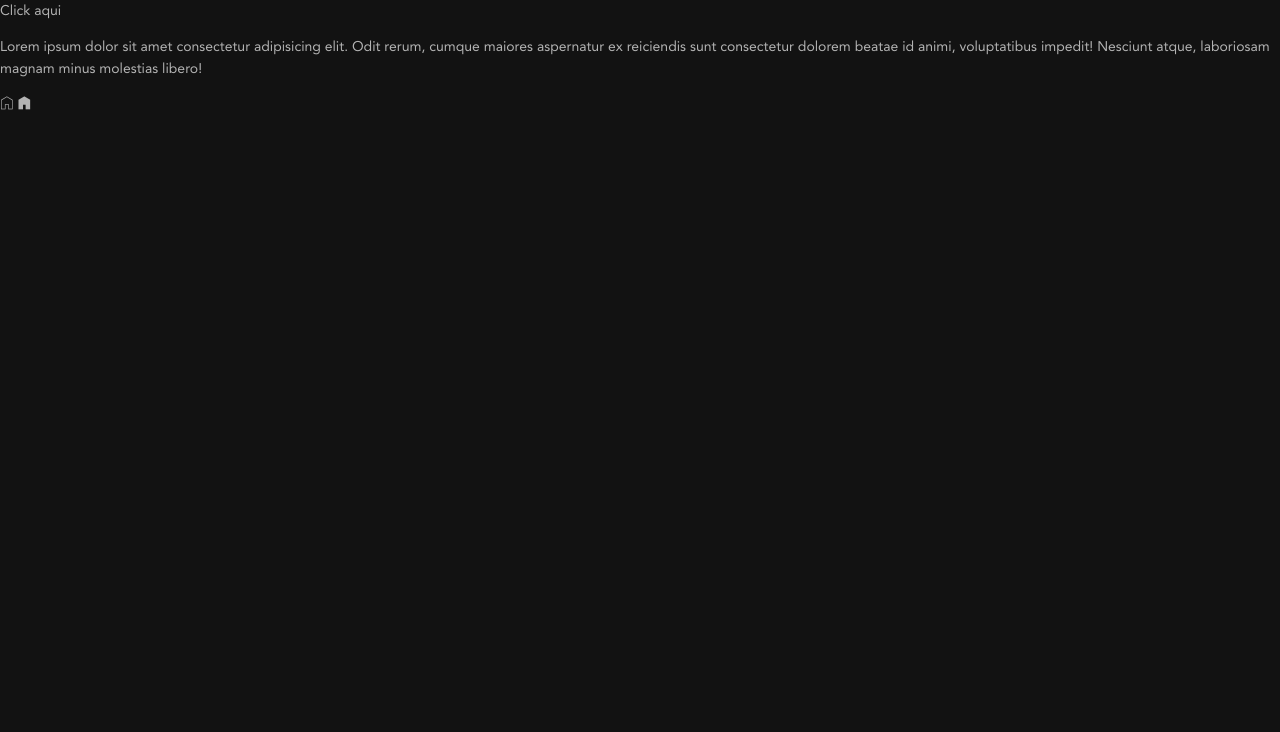
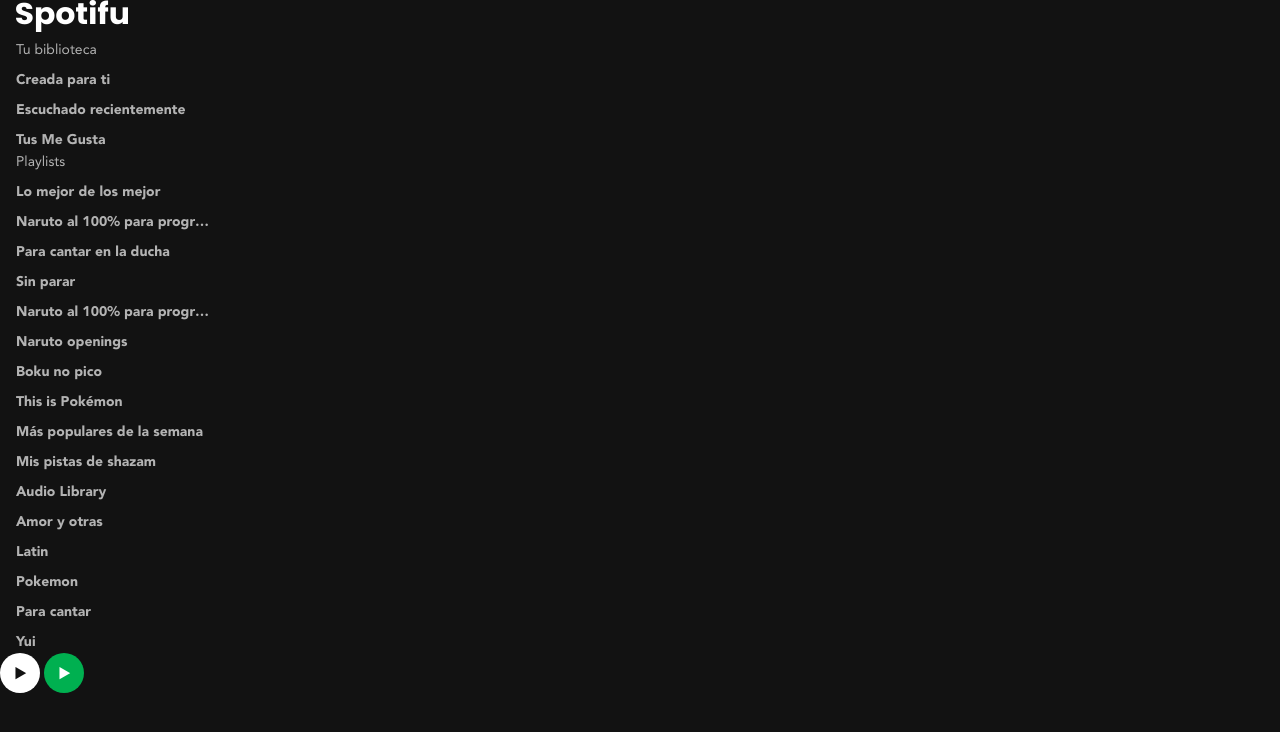
Before and after one commit to paul1n4/spotifu, a plain HTML site: page index.html in a window 1280 px wide. Drawn offline with Linux system fonts and the light colour scheme; files whose address does not match are found by name.

Commit message:
Creating list menu

```diff
--- /dev/null
+++ b/css/button-icon.css
@@ -0,0 +1,33 @@
+.buttonIcon {
+  inline-size: 2.5rem;
+  block-size: 2.5rem;
+  background: transparent;
+  border-radius: 50%;
+  border: none;
+  cursor: pointer;
+  color: var(--gray10);
+}
+
+.buttonIcon.is-white {
+  background: var(--white);
+  color: var(--gray50);
+}
+
+.buttonIcon.is-primary {
+  background: var(--primary);
+  color: var(--white);
+}
+
+.buttonIcon .icon-play {
+  position: relative;
+  left: 1px;
+  top: 1px;
+}
+
+.buttonIcon:active {
+  transform: scale(.95);
+}
+
+.buttonIcon:hover:is([class*='is-']) {
+  box-shadow: 0 8px 8px rgba(0, 0, 0, .3);
+}
--- a/css/index.css
+++ b/css/index.css
@@ -2,6 +2,9 @@
 @import './fonts.css';
 @import './body.css';
 @import './link.css';
+@import './button-icon.css';
+@import './logo.css';
+@import './list.css';
 
 :root {
   --primary: #00B050;
--- /dev/null
+++ b/css/list.css
@@ -0,0 +1,32 @@
+.list {
+  padding-inline-start: 1rem;
+  padding-inline-end: 1rem;
+}
+
+.list-title {
+  font: var(--baseFont);
+  margin-block-start: 0;
+  margin-block-end: .5rem;
+}
+
+.list-content {
+  padding: 0;
+  margin: 0;
+  list-style: none;
+  display: flex;
+  flex-direction: column;
+  gap: .5rem;
+}
+
+.list-item {
+  /* margin-block-end: .5rem; */
+}
+
+/* .list-item:last-child {
+  margin-block-end: 0;
+} */
+
+.list-item a {
+  font: var(--baseFontBold);
+  transition: color .2s;
+}
--- /dev/null
+++ b/css/logo.css
@@ -0,0 +1,9 @@
+.logo {
+  padding-inline-start: 1rem;
+  padding-inline-end: 1rem;
+}
+
+.logo-image {
+  inline-size: 7rem;
+  block-size: 2rem;
+}
--- a/index.html
+++ b/index.html
@@ -8,9 +8,87 @@
   <title>Spotify</title>
 </head>
 <body class="body">
-  <a href="#" class="link">Click aqui</a>
-  <p>Lorem ipsum dolor sit amet consectetur adipisicing elit. Odit rerum, cumque maiores aspernatur ex reiciendis sunt consectetur dolorem beatae id animi, voluptatibus impedit! Nesciunt atque, laboriosam magnam minus molestias libero!</p>
-  <i class="icon-home"></i>
-  <i class="icon-homeActive"></i>
+  <header class="logo">
+    <a href="/" aria-current="page">
+      <img src="./images/spotifu-logo.png" class="logo-image" width="112" height="32" alt="Logo de Spotifu">
+    </a>
+  </header>
+
+  <nav class="list" aria-labelledby="library-navigation">
+    <h2 class="list-title" id="library-navigation">Tu biblioteca</h2>
+    <ul class="list-content">
+      <li class="list-item">
+        <a href="#" class="link">Creada para ti</a>
+      </li>
+      <li class="list-item">
+        <a href="#" class="link">Escuchado recientemente</a>
+      </li>
+      <li class="list-item">
+        <a href="#" class="link">Tus Me Gusta</a>
+      </li>
+    </ul>
+  </nav>
+
+  <nav class="list" aria-labelledby="playlist-navigation">
+    <h2 class="list-title" id="playlist-navigation">Playlists</h2>
+    <ul class="list-content">
+      <li class="list-item">
+        <a href="#" class="link">Lo mejor de los mejor</a>
+      </li>
+      <li class="list-item">
+        <a href="#" class="link">Naruto al 100% para progr…</a>
+      </li>
+      <li class="list-item">
+        <a href="#" class="link">Para cantar en la ducha</a>
+      </li>
+      <li class="list-item">
+        <a href="#" class="link">Sin parar</a>
+      </li>
+      <li class="list-item">
+        <a href="#" class="link">Naruto al 100% para progr…</a>
+      </li>
+      <li class="list-item">
+        <a href="#" class="link">Naruto openings</a>
+      </li>
+      <li class="list-item">
+        <a href="#" class="link">Boku no pico</a>
+      </li>
+      <li class="list-item">
+        <a href="#" class="link">This is Pokémon</a>
+      </li>
+      <li class="list-item">
+        <a href="#" class="link">Más populares de la semana</a>
+      </li>
+      <li class="list-item">
+        <a href="#" class="link">Mis pistas de shazam</a>
+      </li>
+      <li class="list-item">
+        <a href="#" class="link">Audio Library</a>
+      </li>
+      <li class="list-item">
+        <a href="#" class="link">Amor y otras</a>
+      </li>
+      <li class="list-item">
+        <a href="#" class="link">Latin</a>
+      </li>
+      <li class="list-item">
+        <a href="#" class="link">Pokemon</a>
+      </li>
+      <li class="list-item">
+        <a href="#" class="link">Para cantar</a>
+      </li>
+      <li class="list-item">
+        <a href="#" class="link">Yui</a>
+      </li>
+    </ul>
+  </nav>
+
+  <button class="buttonIcon is-white" aria-label="Play" title="Play">
+    <i class="icon-play" aria-hidden="true"></i>
+  </button>
+  <button class="buttonIcon is-primary" aria-label="Play" title="Play">
+    <i class="icon-play" aria-hidden="true"></i>
+  </button>
+
 </body>
 </html>
```
Also changed, not shown: images/spotifu-logo.png (added).
